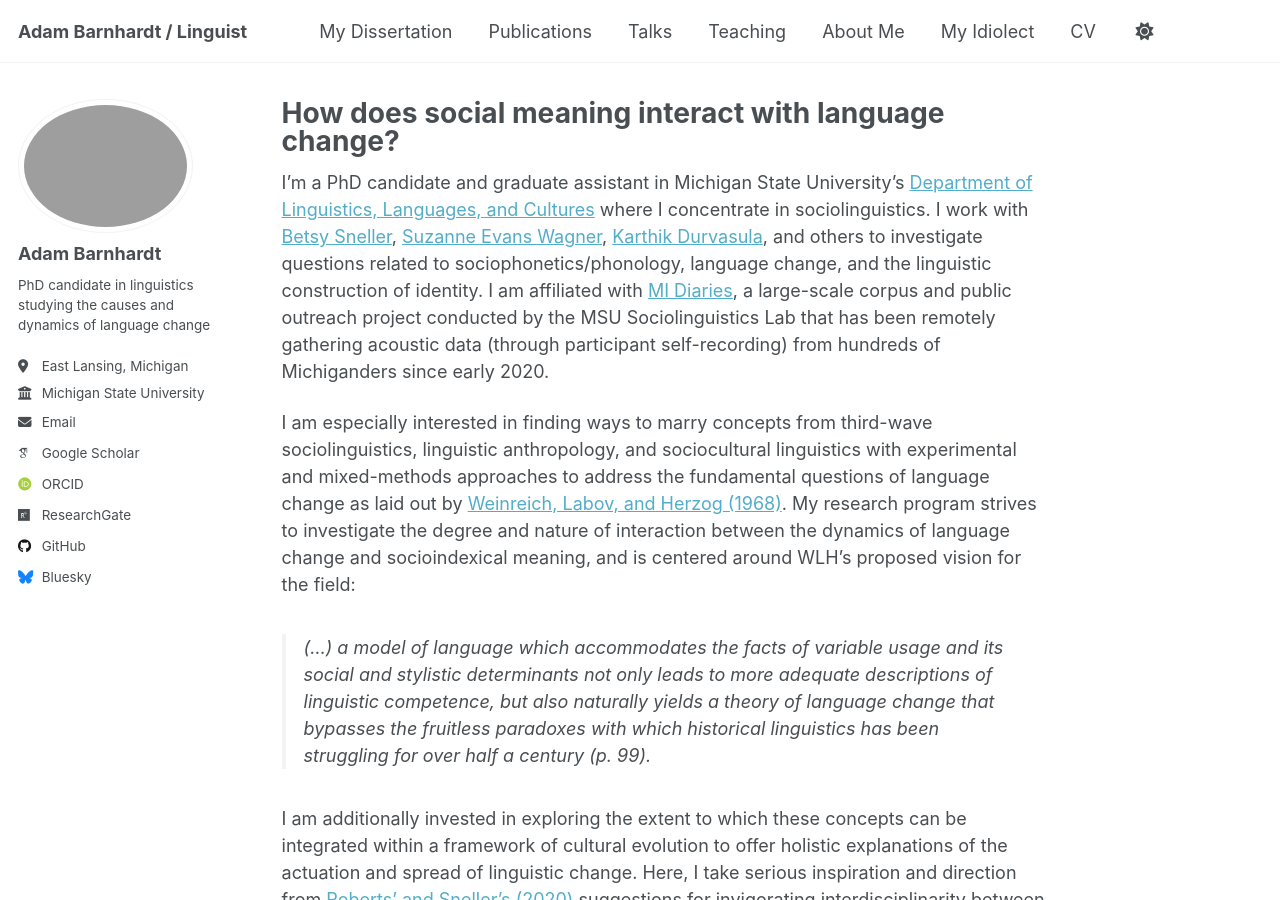
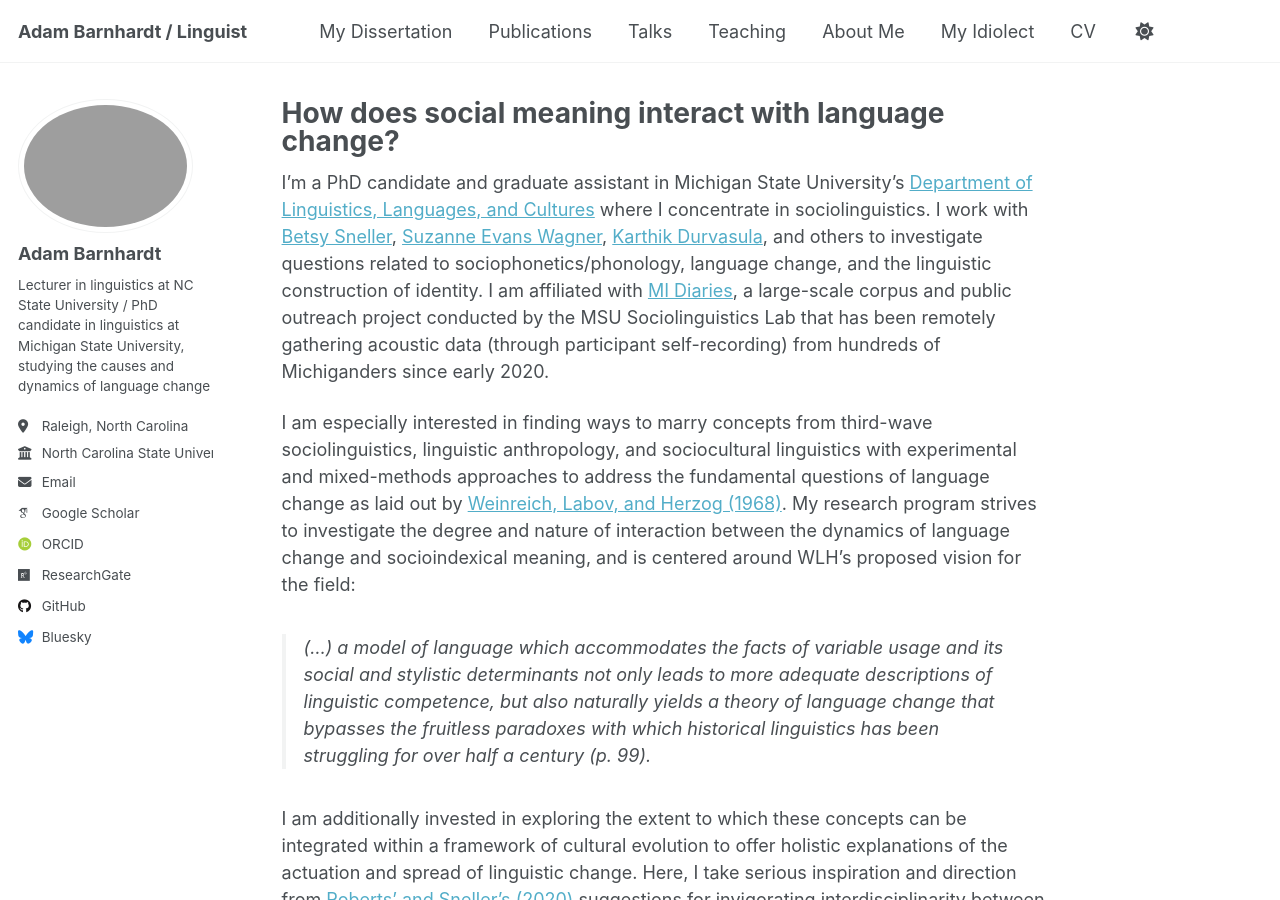
Before and after one commit to adambarnhardt/adambarnhardt.github.io, a Jekyll site: the page built from _pages/about.md, in a window 1280 px wide and 900 px high. Built offline with Jekyll 4.4.1, drawn with Linux system fonts in a browser that asks for light colours; some web fonts are replaced; a script that is not in the unit is left out.

Commit message:
Revise personal details in _config.yml
Updated personal information including bio, location, employer, and email.

```diff
--- a/_config.yml
+++ b/_config.yml
@@ -25,11 +25,11 @@ author:
   avatar           : "adam_2026.JPG"
   name             : "Adam Barnhardt"
   pronouns         : # example: "she/her"
-  bio              : "PhD candidate in linguistics studying the causes and dynamics of language change"
-  location         : "East Lansing, Michigan"
-  employer         : "Michigan State University"
+  bio              : "Lecturer in linguistics at NC State University / PhD candidate in linguistics at Michigan State University, studying the causes and dynamics of language change"
+  location         : "Raleigh, North Carolina"
+  employer         : "North Carolina State University"
   uri              : # URL
-  email            : "barnha60@msu.edu"
+  email            : "ajbarnha@ncsu.edu"
 
   # Academic websites
   academia         : # URL
```
